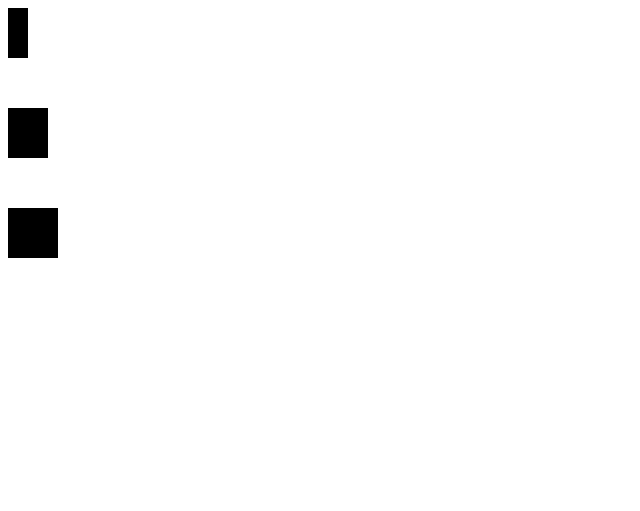
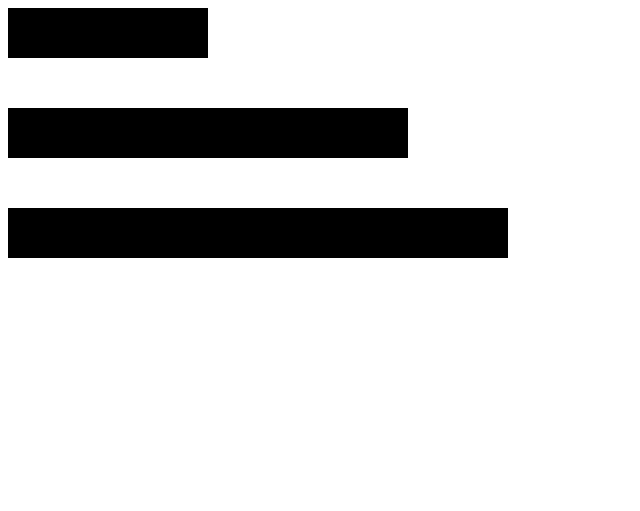
Before and after one commit to vinodrajendran001/D3Practice, a plain HTML site: page index.html in a window 1280 px wide. Shown: the whole page, without its empty margins (0-640 px from the left). Drawn offline with nearby package versions, Linux system fonts and the light colour scheme.

Commit message:
Visualizing Data

```diff
--- a/index.html
+++ b/index.html
@@ -24,7 +24,7 @@ var bars = canvas.selectAll("rect")
 				 .data(dataArray)
 				 .enter()
 				 	.append("rect")
-				 	.attr("width", function(d){return d;})
+				 	.attr("width", function(d){return d * 10;})
 				 	.attr("height", 50)
 				 	.attr("y",function(d,i){return i*100;})
 
```
